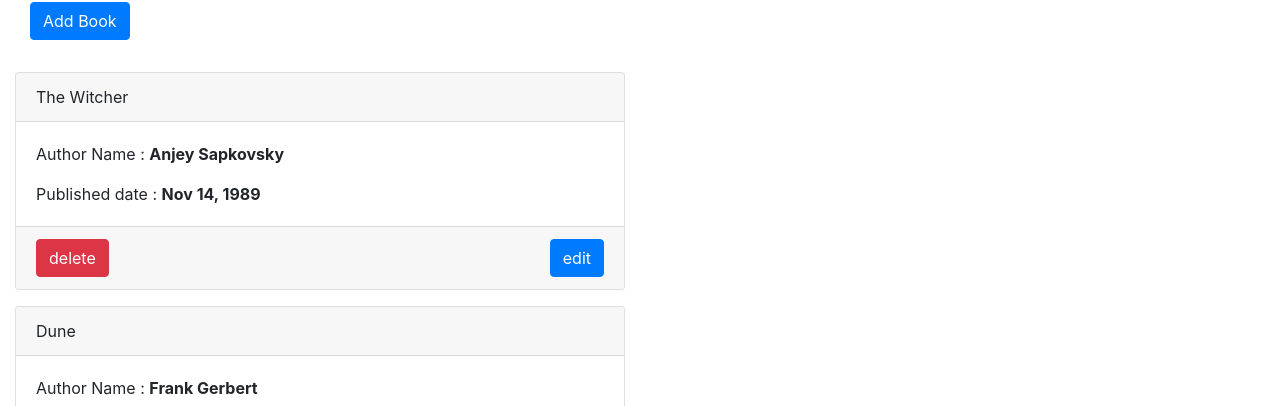
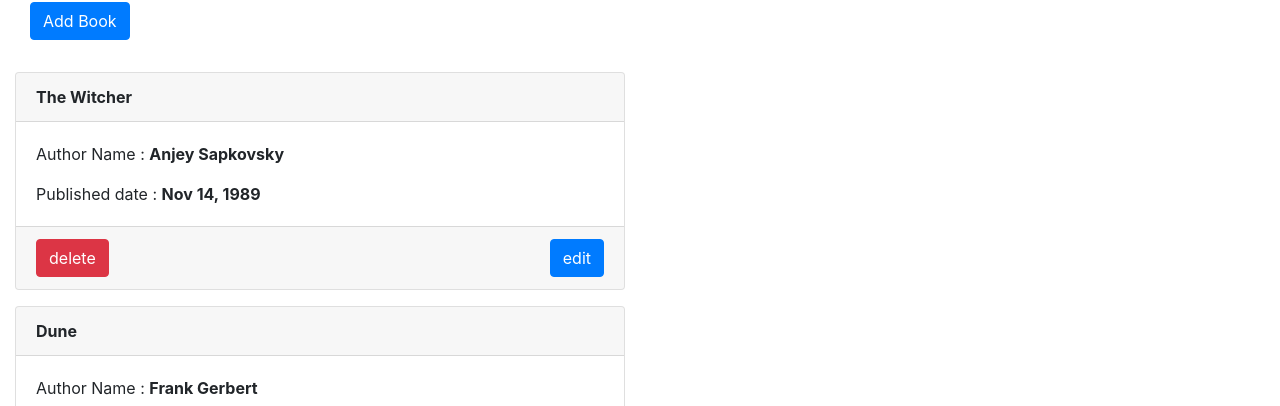
Before and after one commit to GeorgeGunin/books, an Angular app: page / in a window 1280 px wide. Shown: the part 198-604 px from the top of the page. Built offline with nearby package versions, Linux system fonts and the light colour scheme; what angular2-flash-messages would draw is missing.

Commit message:
delete no needed message

```diff
--- a/src/app/components/books/books.component.html
+++ b/src/app/components/books/books.component.html
@@ -13,7 +13,7 @@
   <div class="col-sm-6">
     <div *ngFor="let book of books" class="card mt-3">
 
-      <div class="card-header">{{book.bookTitle | titlecase}}</div>
+      <div class="card-header"><b>{{book.bookTitle | titlecase}}</b></div>
       <div class="card-body">
         <p class="card-text">Author Name : <b>{{book.authorName}}</b></p>
         <p class="card-text">Published date : <b>{{book.publishedDate | date:longDate}}</b></p>
@@ -26,15 +26,3 @@
     </div>
   </div>
 </div>
-
-<div class="row mt-5">
-  <div class="col-sm-12">
-    <p>{{message}}</p>
-  </div>
-</div>
-
-<div class="row">
-  <div class="col-sm-12">
-    <p *ngFor="let test of arrayTest">{{test}}</p>
-  </div>
-</div>
```
